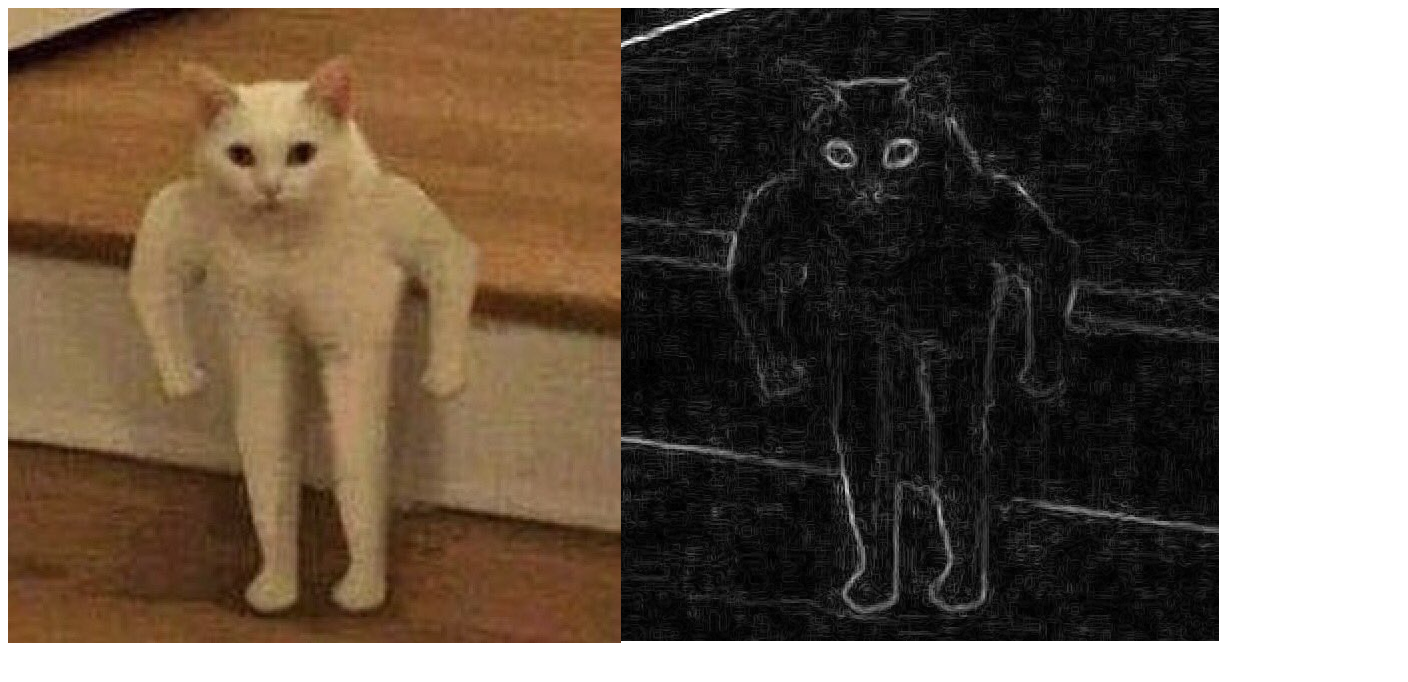
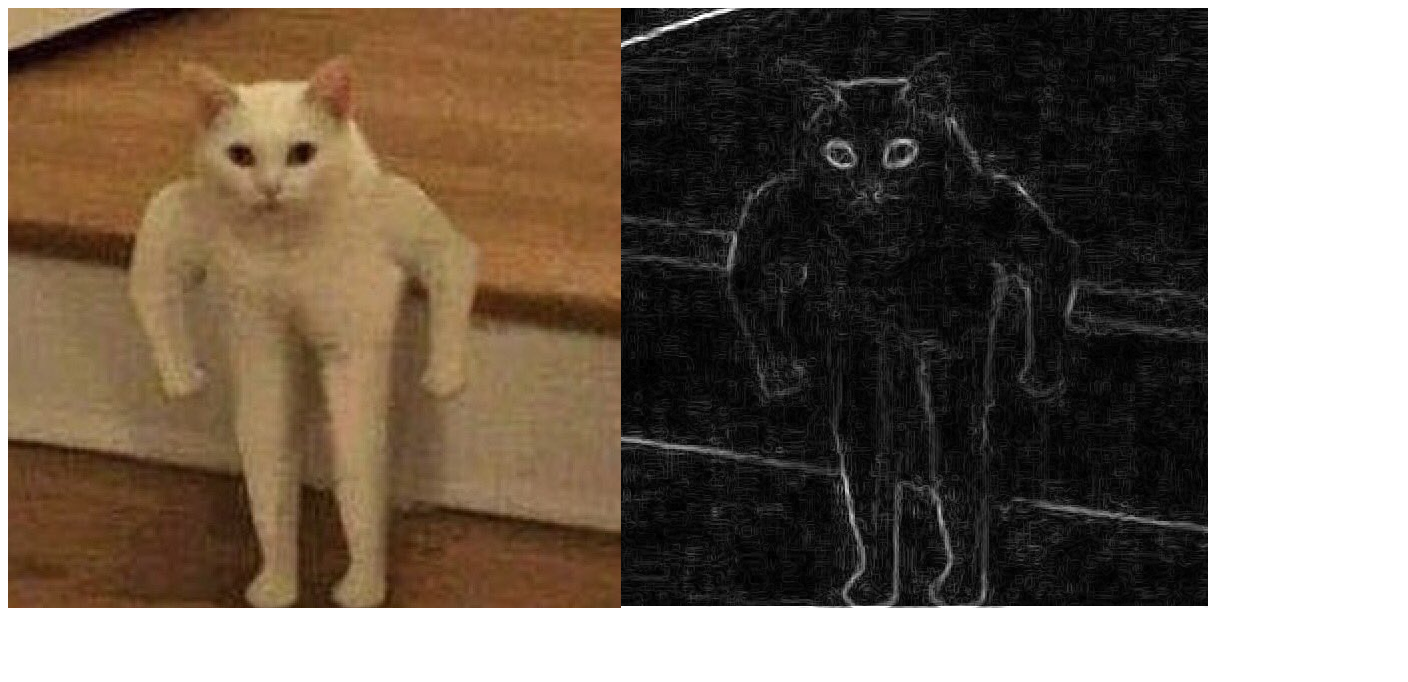
Before and after one commit to SVolkoff/SVolkoff.github.io, a plain HTML site: page lab04/index.html in a window 1280 px wide. Shown: the whole page, 1408 px wide, since content can reach past the window. Drawn offline with Linux system fonts and the light colour scheme.

Commit message:
Update index.html

```diff
--- a/lab04/index.html
+++ b/lab04/index.html
@@ -1,7 +1,7 @@
 <html>
 <body>
 
-<canvas id='lab04' height='1000' width='1400' style='border-width: 3px' />
+<canvas id='lab04' height='600' width='1200' style='border-width: 3px' />
 <script>
 var buffer =[];
 var img = new Image();
```
